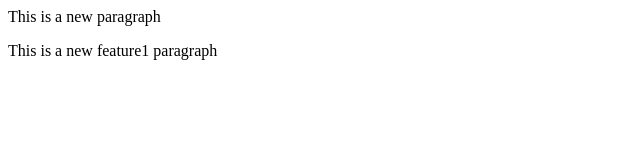
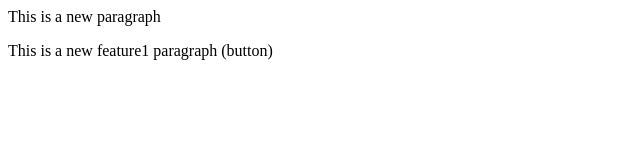
Before and after one commit to jsgitco/local-repo, a plain HTML site: page index.html in a window 1280 px wide. Shown: the full height of the page, 0-640 px from the left. Drawn offline with Linux system fonts and the light colour scheme.

Commit message:
button added

```diff
--- a/index.html
+++ b/index.html
@@ -1,2 +1,2 @@
 <p>This is a new paragraph</p>
-<p>This is a new feature1 paragraph</p>
+<p>This is a new feature1 paragraph (button)</p>
```
